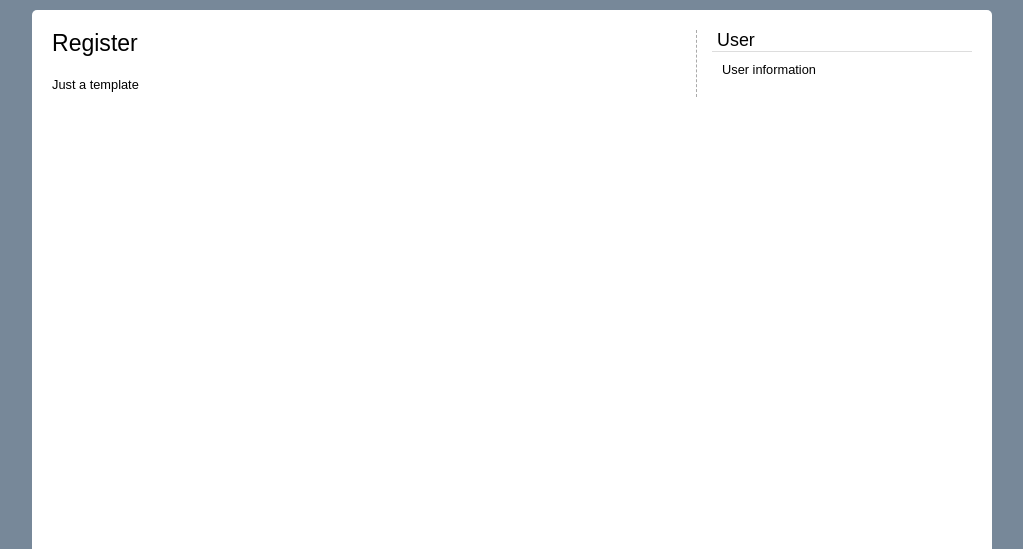
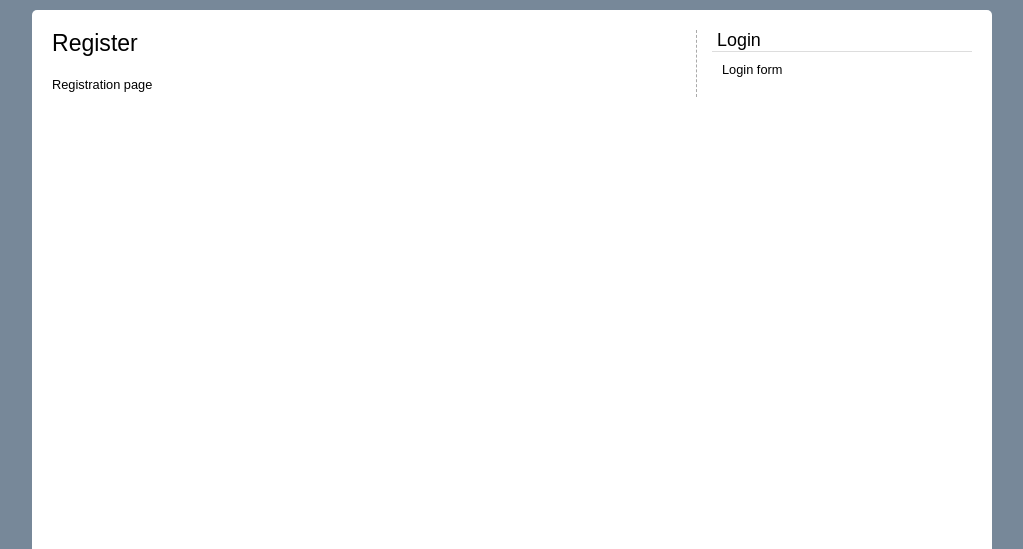
Before and after one commit to maziluflorin84/collectdev2, a PHP site: page /register.php in a window 1280 px wide. Shown: the part 82-631 px from the top of the page, without its empty margins (128-1151 px from the left). Run offline with PHP 8.4, Linux system fonts and the light colour scheme.

Commit message:
Third commit

```diff
--- a/includes/aside.php
+++ b/includes/aside.php
@@ -1,8 +1,3 @@
 <aside>
-    <div class="widget">
-        <h2>User</h2>
-        <div class="inner">
-            User information
-        </div>
-    </div>
+    <?php include 'widgets/login.php'?>
 </aside>
--- /dev/null
+++ b/includes/widgets/login.php
@@ -0,0 +1,6 @@
+<div class="widget">
+    <h2>Login</h2>
+    <div class="inner">
+        Login form
+    </div>
+</div>
--- a/register.php
+++ b/register.php
@@ -1,6 +1,6 @@
 <?php include 'includes/overall/header.php';?>
 
     <h1>Register</h1>
-    <p>Just a template</p>
+    <p>Registration page</p>
 
 <?php include 'includes/overall/footer.php';?>
```
